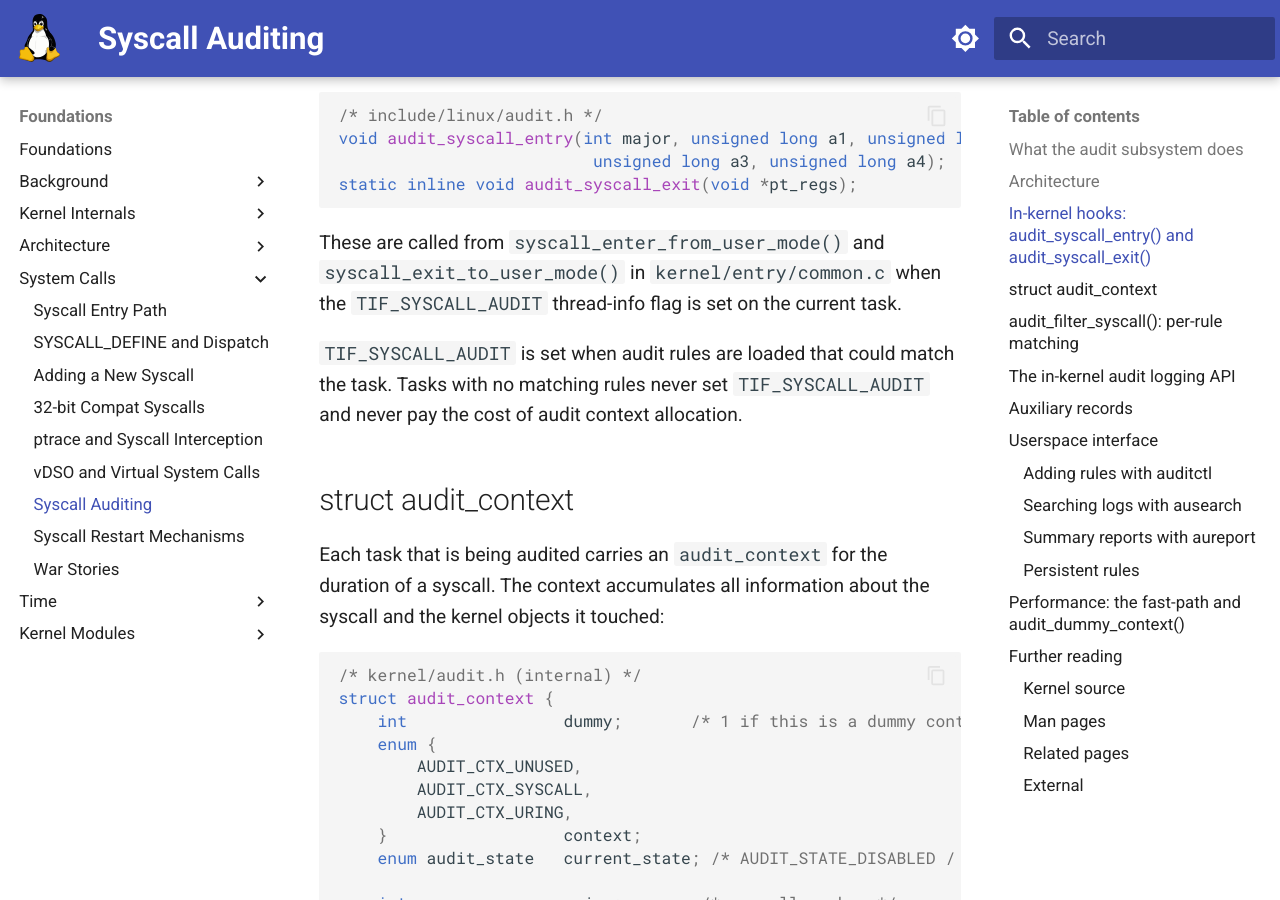
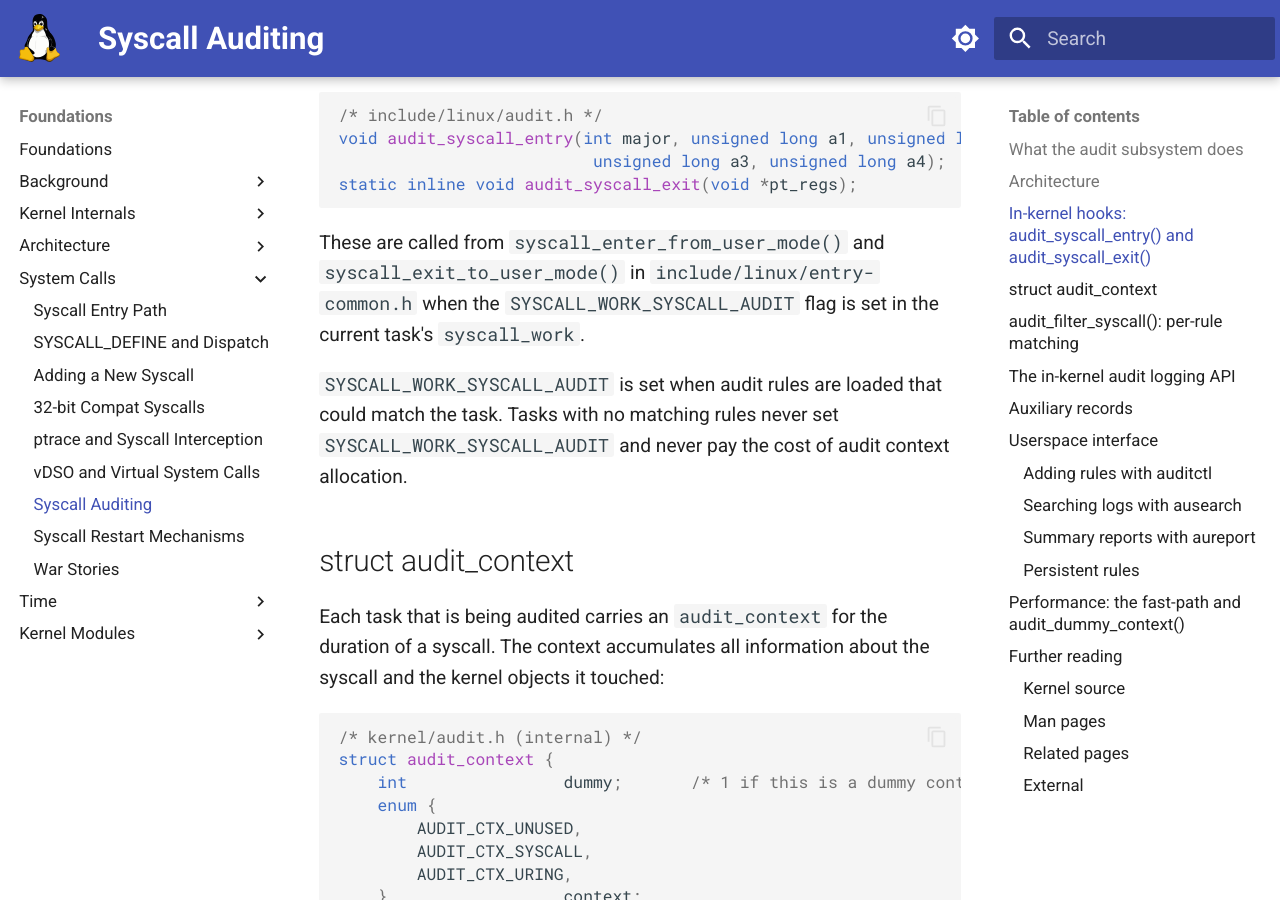
Before and after one commit to laveeshb/linux-kernel-internals, an MkDocs documentation site: the page built from docs/syscalls/audit.md, in a window 1280 px wide and 900 px high, scrolled down 1761 px. Built offline with MkDocs 1.6.1 and Material for MkDocs 9.7.7, drawn with Linux system fonts in a browser that asks for light colours; some of the changed text lies outside the part shown.

Commit message:
Fix round-6 review findings on syscalls citation backfill
In-diff fixes:
- war-stories.md: refine the futex_key hashing description - private
  futexes key on mm_struct + address, shared ones key on an inode
  sequence number + page offset, not a generic "address_space
  pointer"
- restart-block.md: the walkthrough's step 9 still said
  nanosleep_restart() after steps 4 and 8 were renamed to
  hrtimer_nanosleep_restart() in an earlier round - now consistent

Direct self-contradictions between pre-existing body text and this
PR's own new citations, in the same files:
- audit.md: body text still said the audit hooks live in
  kernel/entry/common.c and are gated by TIF_SYSCALL_AUDIT, directly
  contradicting this PR's own correct citations (entry-common.h,
  SYSCALL_WORK_SYSCALL_AUDIT) two sections later in the same file
- compat.md: body text described a fabricated ia32_sys_call_table[]
  array with CS-segment table-swap dispatch, directly contradicting
  this PR's own correct citation describing the real ia32_sys_call()
  switch-based dispatch (confirmed via arch/x86/entry/syscall_32.c) -
  rewrote the code block and the read()/compat_ptr() example to match

Broader pre-existing accuracy issues in these same pages not directly
contradicting a citation added by this PR remain tracked in #741.

````diff
--- a/docs/syscalls/audit.md
+++ b/docs/syscalls/audit.md
@@ -61,11 +61,11 @@ static inline void audit_syscall_exit(void *pt_regs);
 ```
 
 These are called from `syscall_enter_from_user_mode()` and
-`syscall_exit_to_user_mode()` in `kernel/entry/common.c` when the
-`TIF_SYSCALL_AUDIT` thread-info flag is set on the current task.
+`syscall_exit_to_user_mode()` in `include/linux/entry-common.h` when the
+`SYSCALL_WORK_SYSCALL_AUDIT` flag is set in the current task's `syscall_work`.
 
-`TIF_SYSCALL_AUDIT` is set when audit rules are loaded that could match the
-task. Tasks with no matching rules never set `TIF_SYSCALL_AUDIT` and never pay
+`SYSCALL_WORK_SYSCALL_AUDIT` is set when audit rules are loaded that could match the
+task. Tasks with no matching rules never set `SYSCALL_WORK_SYSCALL_AUDIT` and never pay
 the cost of audit context allocation.
 
 ## struct audit_context
@@ -291,9 +291,9 @@ void audit_inode(struct filename *name, const struct dentry *dentry,
 }
 ```
 
-`TIF_SYSCALL_AUDIT` ensures the per-syscall hooks run only for tasks that have
+`SYSCALL_WORK_SYSCALL_AUDIT` ensures the per-syscall hooks run only for tasks that have
 been selected by at least one rule. Tasks that are never matched by any rule
-never set `TIF_SYSCALL_AUDIT`, so `audit_syscall_entry()` and
+never set `SYSCALL_WORK_SYSCALL_AUDIT`, so `audit_syscall_entry()` and
 `audit_syscall_exit()` are never called for them.
 
 The `AUDIT_BACKLOG_LIMIT` (configurable via `auditctl -b`) bounds the number of
````
Also changed, not shown: docs/syscalls/compat.md (+14 -5 lines), docs/syscalls/restart-block.md (+1 -1 lines), docs/syscalls/war-stories.md (+1 -1 lines).
